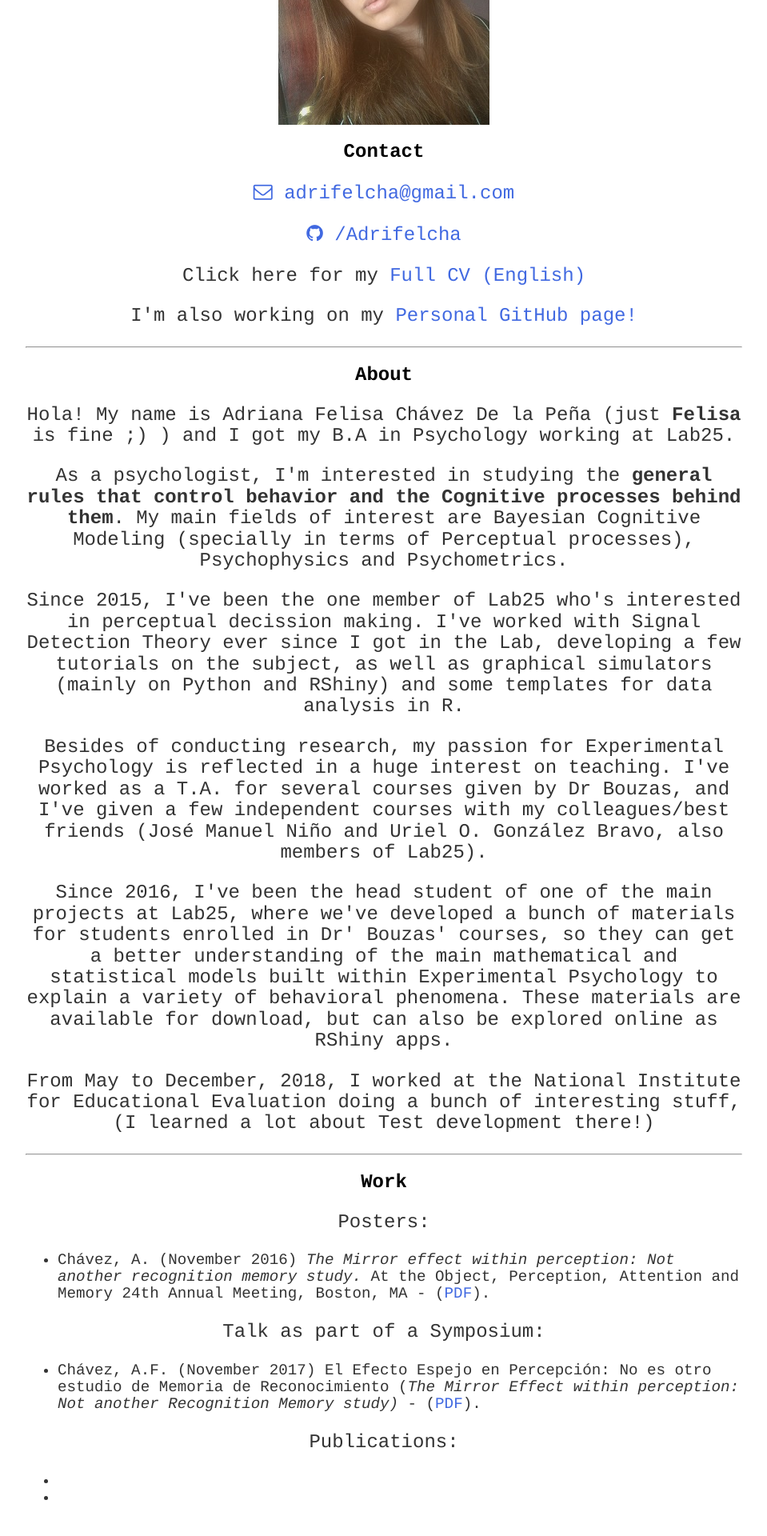
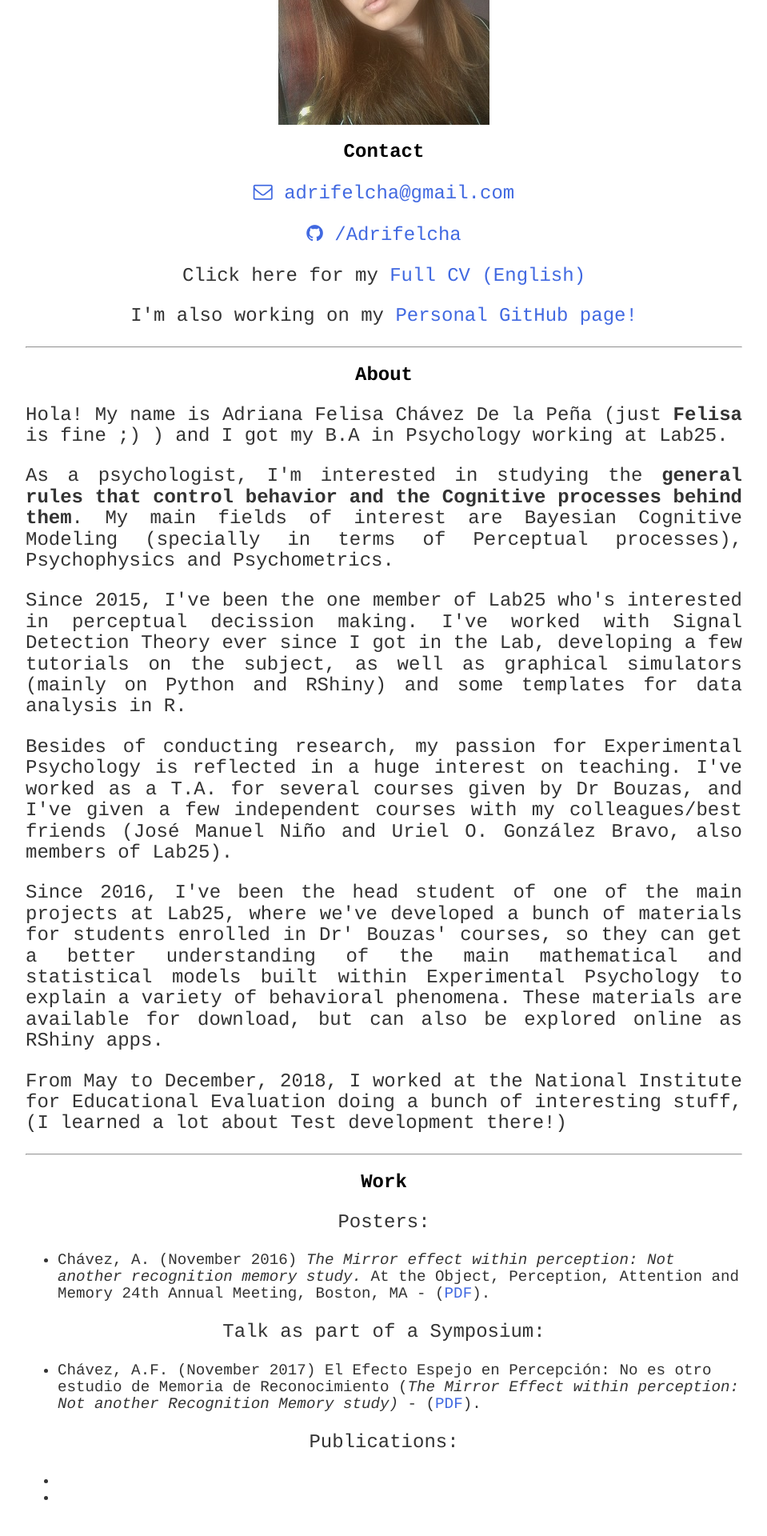
Before and after one commit to BouzasLab25/bouzaslab25.github.io, a Jekyll site: the page built from people/felisa.html, in a window 1280 px wide. Shown: the part 460-2380 px from the top of the page at 80% size, without its empty margins (160-1119 px from the left). Built offline with Jekyll 4.4.1, drawn with Linux system fonts in a browser that asks for light colours.

Commit message:
Update felisa.html

```diff
--- a/people/felisa.html
+++ b/people/felisa.html
@@ -26,17 +26,17 @@
 <hr>
  <h2>About</h2>
 
-<p text-align:justify> Hola! My name is Adriana Felisa Chávez De la Peña (just <b>Felisa</b> is fine ;) ) and I got my B.A in Psychology working at Lab25.</p>
+<p class='justify'> Hola! My name is Adriana Felisa Chávez De la Peña (just <b>Felisa</b> is fine ;) ) and I got my B.A in Psychology working at Lab25.</p>
 
-<p text-align:justify>As a psychologist, I'm interested in studying the <b>general rules that control behavior and the Cognitive processes behind them</b>. My main fields of interest are Bayesian Cognitive Modeling (specially in terms of Perceptual processes), Psychophysics and Psychometrics.</p>
+<p class='justify'>As a psychologist, I'm interested in studying the <b>general rules that control behavior and the Cognitive processes behind them</b>. My main fields of interest are Bayesian Cognitive Modeling (specially in terms of Perceptual processes), Psychophysics and Psychometrics.</p>
 
-<p text-align:justify>Since 2015, I've been the one member of Lab25 who's interested in perceptual decission making. I've worked with Signal Detection Theory ever since I got in the Lab, developing a few tutorials on the subject, as well as graphical simulators (mainly on Python and RShiny) and some templates for data analysis in R.</p>
+<p class='justify'>Since 2015, I've been the one member of Lab25 who's interested in perceptual decission making. I've worked with Signal Detection Theory ever since I got in the Lab, developing a few tutorials on the subject, as well as graphical simulators (mainly on Python and RShiny) and some templates for data analysis in R.</p>
 
-<p text-align:justify>Besides of conducting research, my passion for Experimental Psychology is reflected in a huge interest on teaching. I've worked as a T.A. for several courses given by Dr Bouzas, and I've given a few independent courses with my colleagues/best friends (José Manuel Niño and Uriel O. González Bravo, also members of Lab25).</p>
+<p class='justify'>Besides of conducting research, my passion for Experimental Psychology is reflected in a huge interest on teaching. I've worked as a T.A. for several courses given by Dr Bouzas, and I've given a few independent courses with my colleagues/best friends (José Manuel Niño and Uriel O. González Bravo, also members of Lab25).</p>
 
-<p text-align:justify>Since 2016, I've been the head student of one of the main projects at Lab25, where we've developed a bunch of materials for students enrolled in Dr' Bouzas' courses,  so they can get a better understanding of the main mathematical and statistical models built within Experimental Psychology to explain a variety of behavioral phenomena. These materials are available for download, but can also be explored online as RShiny apps.</p>
+<p class='justify'>Since 2016, I've been the head student of one of the main projects at Lab25, where we've developed a bunch of materials for students enrolled in Dr' Bouzas' courses,  so they can get a better understanding of the main mathematical and statistical models built within Experimental Psychology to explain a variety of behavioral phenomena. These materials are available for download, but can also be explored online as RShiny apps.</p>
 
-<p text-align:justify>From May to December, 2018, I worked at the National Institute for Educational Evaluation doing a bunch of interesting stuff, (I learned a lot about Test development there!)</p>
+<p class='justify'>From May to December, 2018, I worked at the National Institute for Educational Evaluation doing a bunch of interesting stuff, (I learned a lot about Test development there!)</p>
 
 <hr>
  <h2>Work</h2>
```
